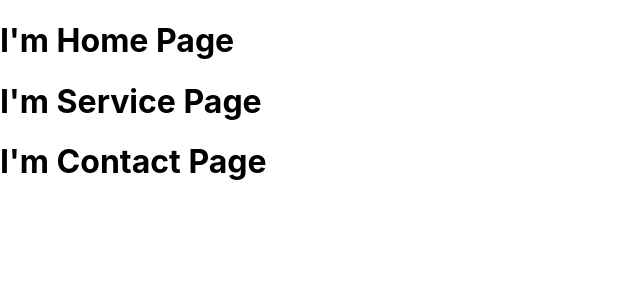
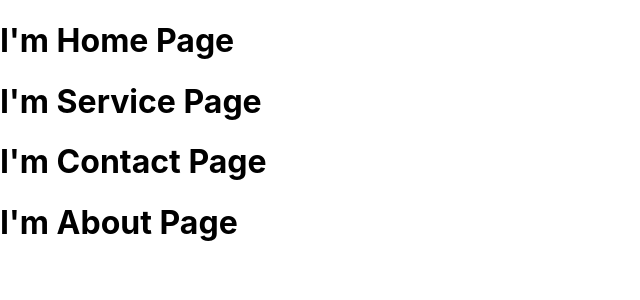
Before and after one commit to Waqardev/React-Js-With-Bootstrap-5, a React (Create React App) app: page / in a window 1280 px wide. Shown: the top 300 px of the page, without its empty margins (0-640 px from the left). Built offline with nearby package versions, Linux system fonts and the light colour scheme.

Commit message:
About Component

```diff
--- /dev/null
+++ b/src/About.jsx
@@ -0,0 +1,10 @@
+import React from "react";
+
+const About = () => {
+  return (
+    <div>
+      <h1>I'm About Page</h1>
+    </div>
+  );
+};
+export default About;
--- a/src/App.js
+++ b/src/App.js
@@ -2,6 +2,7 @@ import React from 'react';
 import Home from "./Home"
 import Service from "./Service"
 import Contact from "./Contact"
+import About from "./About"
 
 function App() {
   return (
@@ -9,6 +10,7 @@ function App() {
       <Home />
       <Service />
       <Contact />
+      <About />
     </div>
   );
 }
```
